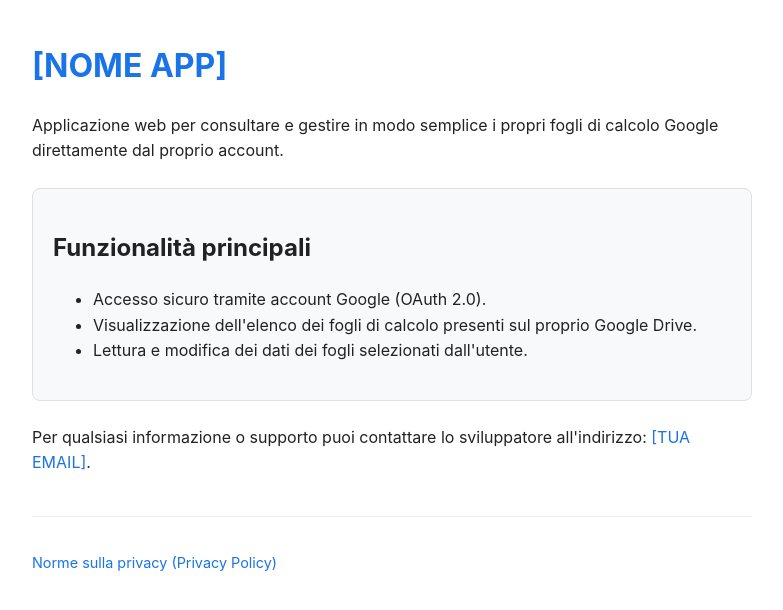
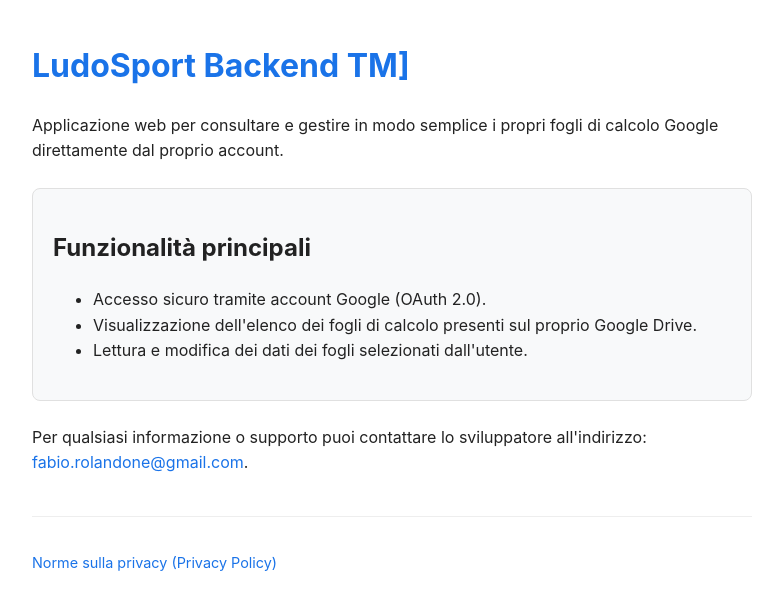
Before and after one commit to mimmixnt/mimmixnt.github.io, a plain HTML site: page index.html in a window 1280 px wide. Shown: the whole page, without its empty margins (248-1031 px from the left). Drawn offline with Linux system fonts and the light colour scheme.

Commit message:
Update app title and developer contact email

```diff
--- a/index.html
+++ b/index.html
@@ -3,7 +3,7 @@
 <head>
     <meta charset="UTF-8">
     <meta name="viewport" content="width=device-width, initial-scale=1.0">
-    <title>[NOME APP] - Gestione Fogli Google</title>
+    <title>LudoSport Backend TM - Gestione Fogli Google</title>
     <style>
         body { font-family: -apple-system, BlinkMacSystemFont, "Segoe UI", Roboto, sans-serif; line-height: 1.6; max-width: 720px; margin: 40px auto; padding: 0 20px; color: #222; }
         h1 { color: #1a73e8; }
@@ -14,7 +14,7 @@
     </style>
 </head>
 <body>
-    <h1>[NOME APP]</h1>
+    <h1>LudoSport Backend TM]</h1>
     <p>Applicazione web per consultare e gestire in modo semplice i propri fogli di calcolo Google direttamente dal proprio account.</p>
 
     <div class="card">
@@ -26,7 +26,7 @@
         </ul>
     </div>
 
-    <p>Per qualsiasi informazione o supporto puoi contattare lo sviluppatore all'indirizzo: <a href="mailto:[TUA EMAIL]">[TUA EMAIL]</a>.</p>
+    <p>Per qualsiasi informazione o supporto puoi contattare lo sviluppatore all'indirizzo: <a href="mailto:fabio.rolandone@gmail.com">fabio.rolandone@gmail.com</a>.</p>
 
     <footer>
         <p><a href="privacy.html">Norme sulla privacy (Privacy Policy)</a></p>
```
